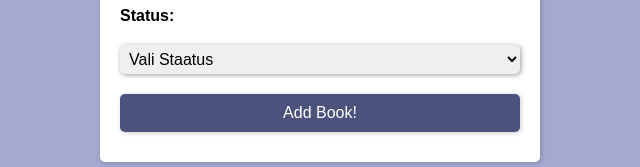
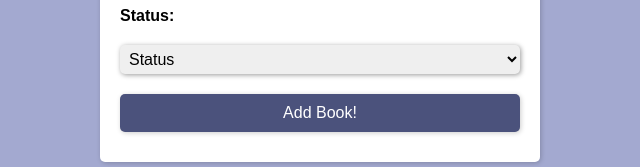
Before and after one commit to raulxdd/booklist, a plain HTML site: page index.html in a window 1280 px wide. Shown: the part 728-895 px from the top of the page, 320-960 px from the left. Drawn offline with Linux system fonts and the light colour scheme.

Commit message:
Update index.html

```diff
--- a/index.html
+++ b/index.html
@@ -78,7 +78,7 @@
 
 		<label for="status">Status:</label>
 		<select name="status" id="status" required>
-			<option value="" disabled selected>Vali Staatus</option>
+			<option value="" disabled selected>Status</option>
 			<option value="read">read</option>
 			<option value="reading">reading</option>
 			<option value="to-read">To read</option>
```
